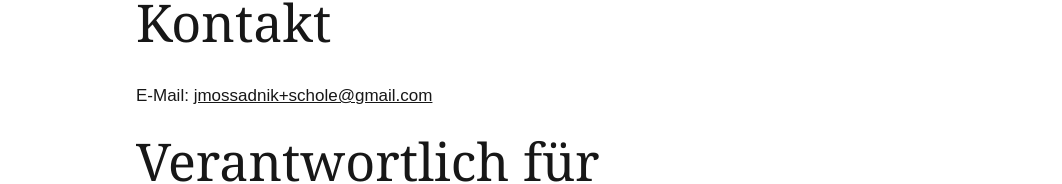
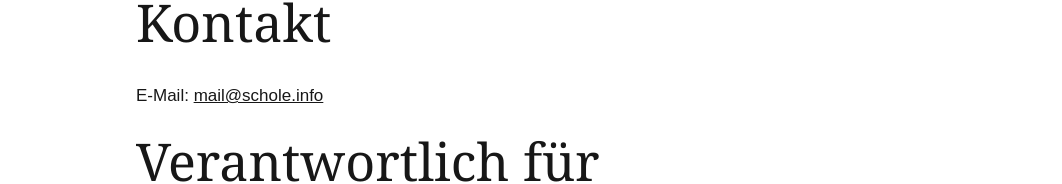
Before and after one commit to jmossadnik/schole-website, a plain HTML site: page impressum.html in a window 1280 px wide. Shown: the part 597-781 px from the top of the page, without its empty margins (109-1171 px from the left). Drawn offline with Linux system fonts and the light colour scheme.

Commit message:
Aktualisieren von impressum.html

```diff
--- a/impressum.html
+++ b/impressum.html
@@ -20,7 +20,7 @@
       <h2>Angaben zum Anbieter</h2>
       <p>Johannes Michael Ossadnik<br>Kronenstraße 75<br>10117 Berlin<br>Deutschland</p>
       <h2>Kontakt</h2>
-      <p>E-Mail: <a href="mailto:jmossadnik+schole@gmail.com">jmossadnik+schole@gmail.com</a></p>
+      <p>E-Mail: <a href="mailto:mail@schole.info">mail@schole.info</a></p>
       <h2>Verantwortlich für journalistisch-redaktionelle Inhalte</h2>
       <p>Johannes Michael Ossadnik<br>Kronenstraße 75<br>10117 Berlin</p>
       <h2>Zum Angebot</h2>
@@ -29,6 +29,6 @@
       <p>Die auf dieser Website veröffentlichten eigenen Texte und Gestaltungen unterliegen dem geltenden Urheberrecht. Nutzungen außerhalb der gesetzlichen Schranken bedürfen der Zustimmung des jeweiligen Rechteinhabers.</p>
     </section>
   </main>
-  <footer><span>SCHOLĒ <span class="mark">ē</span></span><span><a href="impressum.html">Impressum</a> · <a href="datenschutz.html">Datenschutz</a> · <a href="mailto:jmossadnik+schole@gmail.com">Kontakt</a></span></footer>
+  <footer><span>SCHOLĒ <span class="mark">ē</span></span><span><a href="impressum.html">Impressum</a> · <a href="datenschutz.html">Datenschutz</a> · <a href="mailto:mail@schole.info">Kontakt</a></span></footer>
 </body>
 </html>
```
